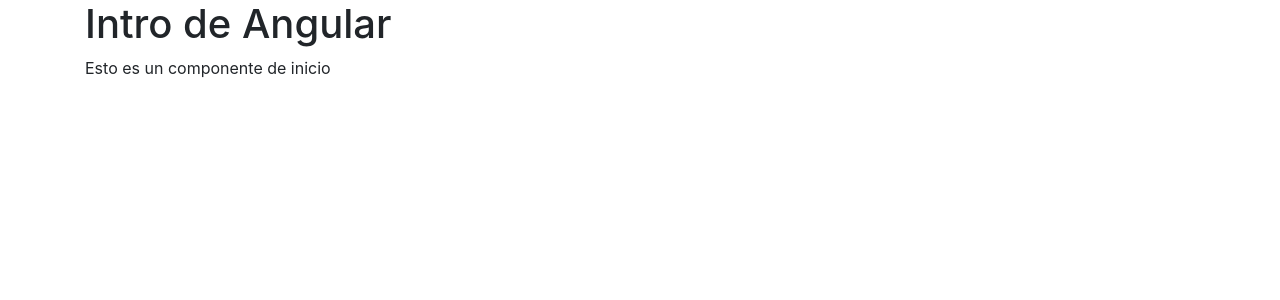
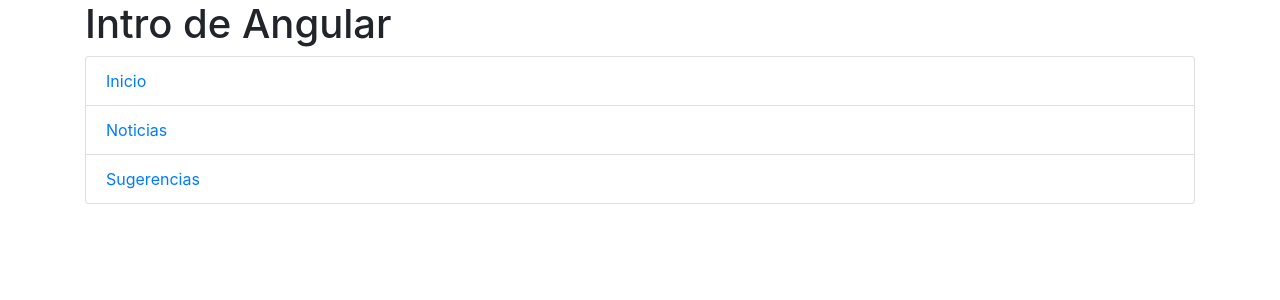
Before and after one commit to lgraul87/angular4, an Angular app: page /menu in a window 1280 px wide. Before the commit this address led to /inicio. Shown: the top 300 px of the page. Built offline with nearby package versions, Linux system fonts and the light colour scheme.

Commit message:
controlc1

```diff
--- a/src/app/app-routing.module.ts
+++ b/src/app/app-routing.module.ts
@@ -5,13 +5,15 @@
 import { InicioComponent } from './pages/inicio/inicio.component';
 import { NoticiasComponent } from './pages/noticias/noticias.component';
 import { SugerenciasComponent } from './pages/sugerencias/sugerencias.component';
+import { MenuComponent } from './componentes/menu/menu.component';
 
 const routes: Routes = [
 
   { path: "inicio", component: InicioComponent },
   { path: "noticias", component: NoticiasComponent },
   { path: "sugerencias", component: SugerenciasComponent },
-  { path: "**", redirectTo: "inicio" }
+  { path: "menu", component: MenuComponent },
+  { path: "**", redirectTo: "menu" }
 
 ];
 
--- a/src/app/app.module.ts
+++ b/src/app/app.module.ts
@@ -6,13 +6,15 @@
 import { NoticiasComponent } from './pages/noticias/noticias.component';
 import { SugerenciasComponent } from './pages/sugerencias/sugerencias.component';
 import { AppRoutingModule } from './app-routing.module';
+import { MenuComponent } from './componentes/menu/menu.component';
 
 @NgModule({
   declarations: [
     AppComponent,
     InicioComponent,
     NoticiasComponent,
-    SugerenciasComponent
+    SugerenciasComponent,
+    MenuComponent
   ],
   imports: [
     BrowserModule,
--- /dev/null
+++ b/src/app/componentes/menu/menu.component.html
@@ -0,0 +1,12 @@
+
+    <ul class="list-group">
+
+            <a routerLink="/inicio" class="list-group-item">Inicio</a>
+
+
+            <a routerLink="/noticias" class="list-group-item">Noticias</a>
+
+
+            <a routerLink="/sugerencias" class="list-group-item">Sugerencias</a>
+
+    </ul>
--- /dev/null
+++ b/src/app/componentes/menu/menu.component.ts
@@ -0,0 +1,15 @@
+import { Component, OnInit } from '@angular/core';
+
+@Component({
+  selector: 'app-menu',
+  templateUrl: './menu.component.html',
+  styleUrls: ['./menu.component.css']
+})
+export class MenuComponent implements OnInit {
+
+  constructor() { }
+
+  ngOnInit(): void {
+  }
+
+}
```
Also changed, not shown: src/app/componentes/menu/menu.component.css (added), 2 other files (tests, documents, lock files or other folders).
